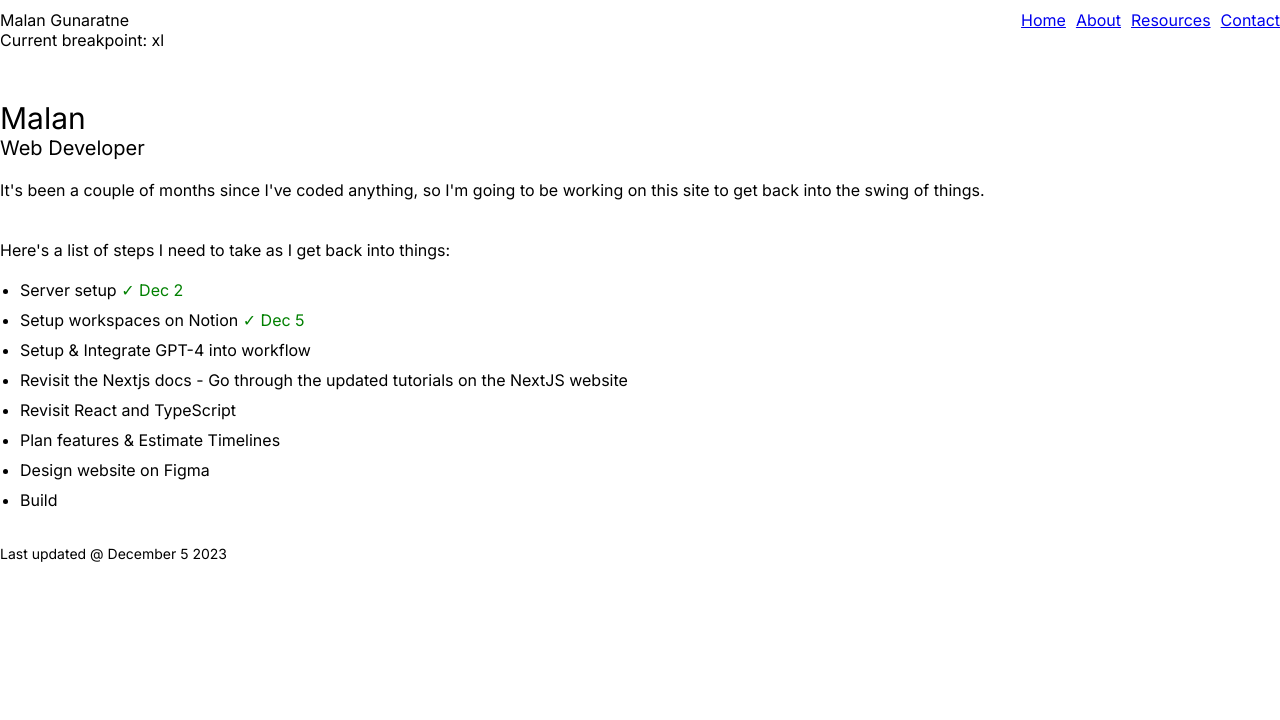
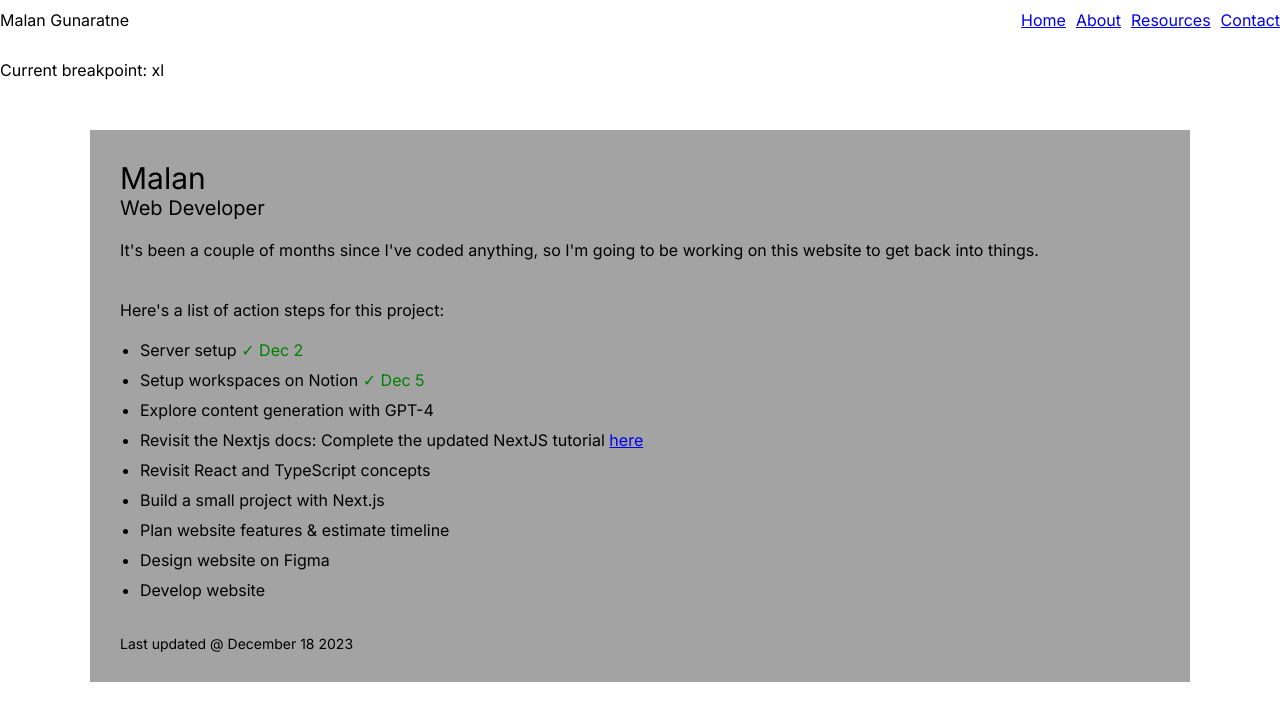
Before and after one commit to malan-gunaratne/frontend, a Next.js app: page / in a window 1280 px wide. Shown: the top 720 px of the page. Built offline with nearby package versions, Linux system fonts and the light colour scheme.

Commit message:
Updated homepage contents

```diff
--- a/src/app/components/Observer/BreakpointObserver.tsx
+++ b/src/app/components/Observer/BreakpointObserver.tsx
@@ -1,6 +1,7 @@
 'use client'
 
 import React, { useState, useEffect } from 'react'
+import styles from './index.module.scss'
 
 const BreakpointObserver: React.FC = () => {
     const [breakpoint, setBreakpoint] = useState<string | undefined>()
@@ -17,7 +18,7 @@ const BreakpointObserver: React.FC = () => {
     })
 
     return (
-        <div className="">
+        <div className={styles.breakpoint}>
             Current breakpoint: {breakpoint}
         </div>
     )
--- /dev/null
+++ b/src/app/components/Observer/index.module.scss
@@ -0,0 +1,3 @@
+.breakpoint {
+    margin-top: 30px;
+}
--- a/src/app/globals.css
+++ b/src/app/globals.css
@@ -19,7 +19,10 @@ body {
 }
 
 main {
-  margin-top: 50px;
+  max-width: 1100px;
+  background-color: rgba(51, 50, 50, 0.448);
+  margin: 50px auto 0 auto;
+  padding: 30px;
 }
 
 @media (prefers-color-scheme: dark) {
--- a/src/app/page.tsx
+++ b/src/app/page.tsx
@@ -1,5 +1,6 @@
 
 import styles from './index.module.scss';
+import './globals.css';
 import Green from './components/Text/Green'
 
 export default function Home() {
@@ -10,26 +11,27 @@ export default function Home() {
                 <h2>Web Developer</h2>
             </section>
             <section className={styles.status}>
-                It's been a couple of months since I've coded anything, so I'm going to be working on this site to get back into the swing of things.
+                It's been a couple of months since I've coded anything, so I'm going to be working on this website to get back into things.
                 <br/>
                 <br/>
                 <br/>
-                Here's a list of steps I need to take as I get back into things:
+                Here's a list of action steps for this project:
                 <br/>
                 <br/>
                 <ul>
                     <li>Server setup <Green>✓ Dec 2</Green></li>
                     <li>Setup workspaces on Notion <Green>✓ Dec 5</Green></li>
-                    <li>Setup & Integrate GPT-4 into workflow</li>
-                    <li>Revisit the Nextjs docs - Go through the updated tutorials on the NextJS website</li>
-                    <li>Revisit React and TypeScript</li>
-                    <li>Plan features & Estimate Timelines</li>
+                    <li>Explore content generation with GPT-4</li>
+                    <li>Revisit the Nextjs docs: Complete the updated NextJS tutorial <a href="https://github.com/malan-gunaratne/nextjs-dashboard-app">here</a></li>
+                    <li>Revisit React and TypeScript concepts</li>
+                    <li>Build a small project with Next.js</li>
+                    <li>Plan website features & estimate timeline</li>
                     <li>Design website on Figma</li>
-                    <li>Build</li>
+                    <li>Develop website</li>
                 </ul>
                 <br/>
                 <div>
-                    Last updated @ December 5 2023
+                    Last updated @ December 18 2023
                 </div>
             </section>
         </main>
```
